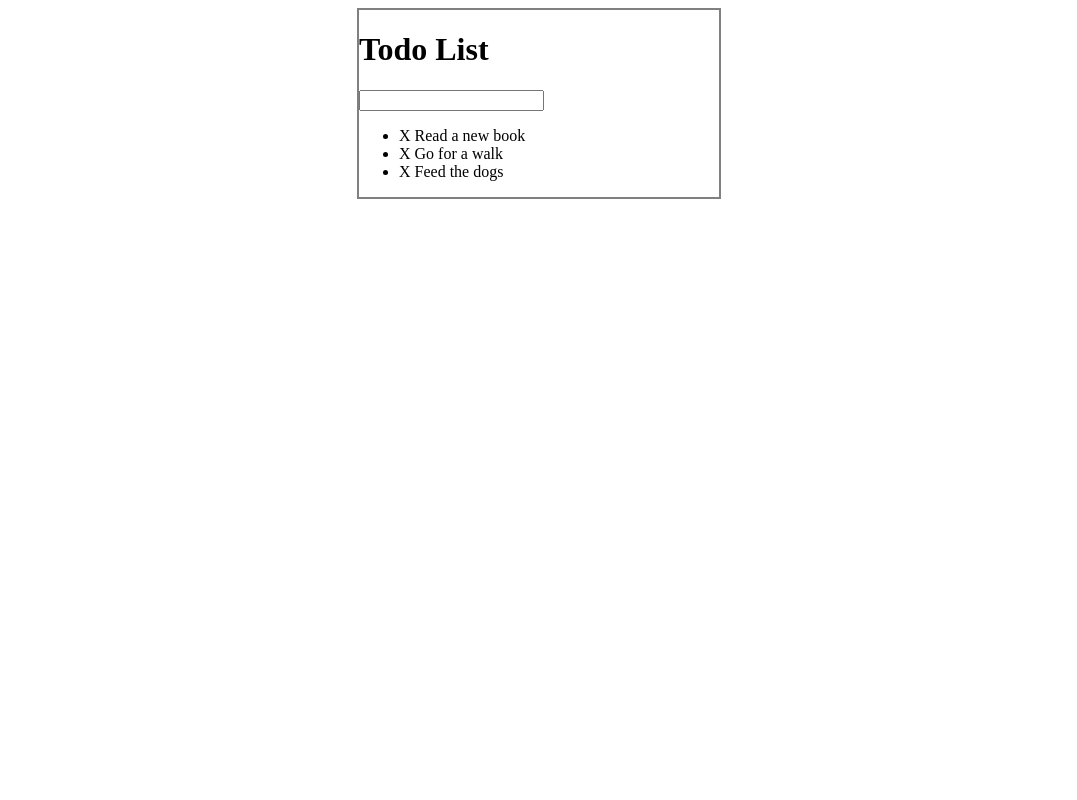
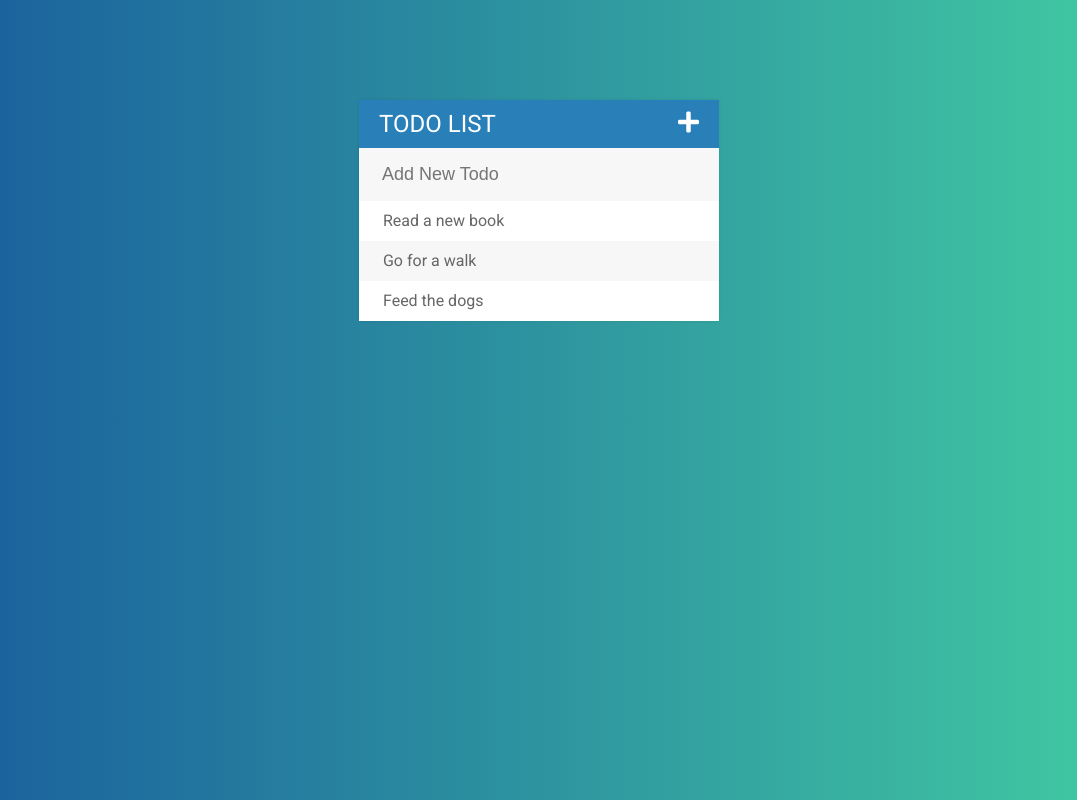
Before and after one commit to jjgillian/todo-list, a plain HTML site: page index.html in a window 1280 px wide. Shown: the whole page, without its empty margins (101-1178 px from the left). Drawn offline with Linux system fonts and the light colour scheme.

Commit message:
update completed project

```diff
--- a/assets/css/todos.css
+++ b/assets/css/todos.css
@@ -1,5 +1,73 @@
+h1{
+    background: #2980b9;
+    color: white;
+    margin: 0;
+    padding: 10px 20px;
+    text-transform: uppercase;
+    font-size: 24px;
+    font-weight: normal;
+}
+ul{
+    list-style: none;
+    margin: 0px;
+    padding: 0px;
+}
+.fa-plus{
+    float: right;
+}
+
+body{
+    font-family: Roboto;
+    background: #43cea2;  /* fallback for old browsers */
+background: -webkit-linear-gradient(to right, #185a9d, #43cea2);  /* Chrome 10-25, Safari 5.1-6 */
+background: linear-gradient(to right, #185a9d, #43cea2); /* W3C, IE 10+/ Edge, Firefox 16+, Chrome 26+, Opera 12+, Safari 7+ */
+
+}
+li{
+    background: #fff;
+    height: 40px;
+    line-height: 40px;
+    color: #666;
+}
+li:nth-child(2n){
+    background: #f7f7f7;
+}
+span{
+    background: #e74c3c;
+    height: 40px;
+    margin-right: 20px;
+    color: white;
+    text-align: center;
+    width: 0px;
+    display: inline-block;
+    transition: 0.2s linear;
+    opacity: 0;
+}
+li:hover span{
+    width: 40px;
+    opacity: 1;
+}
+input{
+    font-size: 18px;
+    background: #f7f7f7;
+    width: 100%;
+    padding: 13px 13px 13px 20px;
+    box-sizing: border-box;
+    color: #2980b9;
+    border: 3px solid rgba(0, 0, 0, 0);
+}
+input:focus{
+    background: #fff;
+    border: 3px solid #2980b9;
+    outline: none;
+}
 #container{
     width: 360px;
-    border: 2px solid gray;
-    margin: 0 auto;
+    margin: 100px auto;
+    background: #f7f7f7;
+    box-shadow: 0 0 3px rgba(0, 0, 0, 0.1);
 }
+.completed{
+    color: gray;
+    text-decoration: line-through;
+}
--- a/assets/js/todos.js
+++ b/assets/js/todos.js
@@ -1 +1,28 @@
 //check off specific Todos by chicking
+$("ul").on("click", "li", function(){
+    $(this).toggleClass("completed");
+
+
+});
+
+//Click on X to delete todo
+$("ul").on("click", "span", function(event){
+     $(this).parent().fadeOut(500, function(){
+         $(this).remove();
+     });
+     event.stopPropagation();
+
+})
+
+$("input[type='text']").keypress(function(event){
+    if(event.which === 13){
+        //grapping new todo text from input
+        todoText = $(this).val();
+        $(this).val("");
+        //creating a new li and add to ul
+        $("ul").append("<li><span><i class= 'fa fa-trash-alt'></i></span>" + todoText + "</li>");
+    }
+});
+$(".fa-plus").click(function(){
+    $("input[type='text']").fadeToggle();
+});
--- a/index.html
+++ b/index.html
@@ -6,17 +6,19 @@
     <title>To-Do List</title>
     <meta name="viewport" content="width=device-width, initial-scale=1">
     <link rel="stylesheet" type="text/css" media="screen" href="assets/css/todos.css">
+    <link href="https://fonts.googleapis.com/css?family=Roboto:400,500,700&display=swap" rel="stylesheet">
+    <link rel="stylesheet" href="https://cdnjs.cloudflare.com/ajax/libs/font-awesome/5.8.2/css/all.css" />
     <script type = "text/javascript" src="assets/js/lib/jquery-migrate-3.0.1.min.js"></script>
 </head>
 <body>
 
     <div id="container">
-        <h1>Todo List</h1>
-        <input type="text">
+        <h1>Todo List<i class="fas fa-plus"></i></h1>
+        <input type="text" placeholder="Add New Todo">
         <ul>
-            <li><span>X</span>  Read a new book</li>
-            <li><span>X</span> Go for a walk</li>
-            <li><span>X</span> Feed the dogs</li>
+            <li><span><i class= "fa fa-trash-alt"></i></span>  Read a new book</li>
+            <li><span><i class= "fa fa-trash-alt"></i></span> Go for a walk</li>
+            <li><span><i class= "fa fa-trash-alt"></i></span> Feed the dogs</li>
         </ul>
     </div>
 
```
